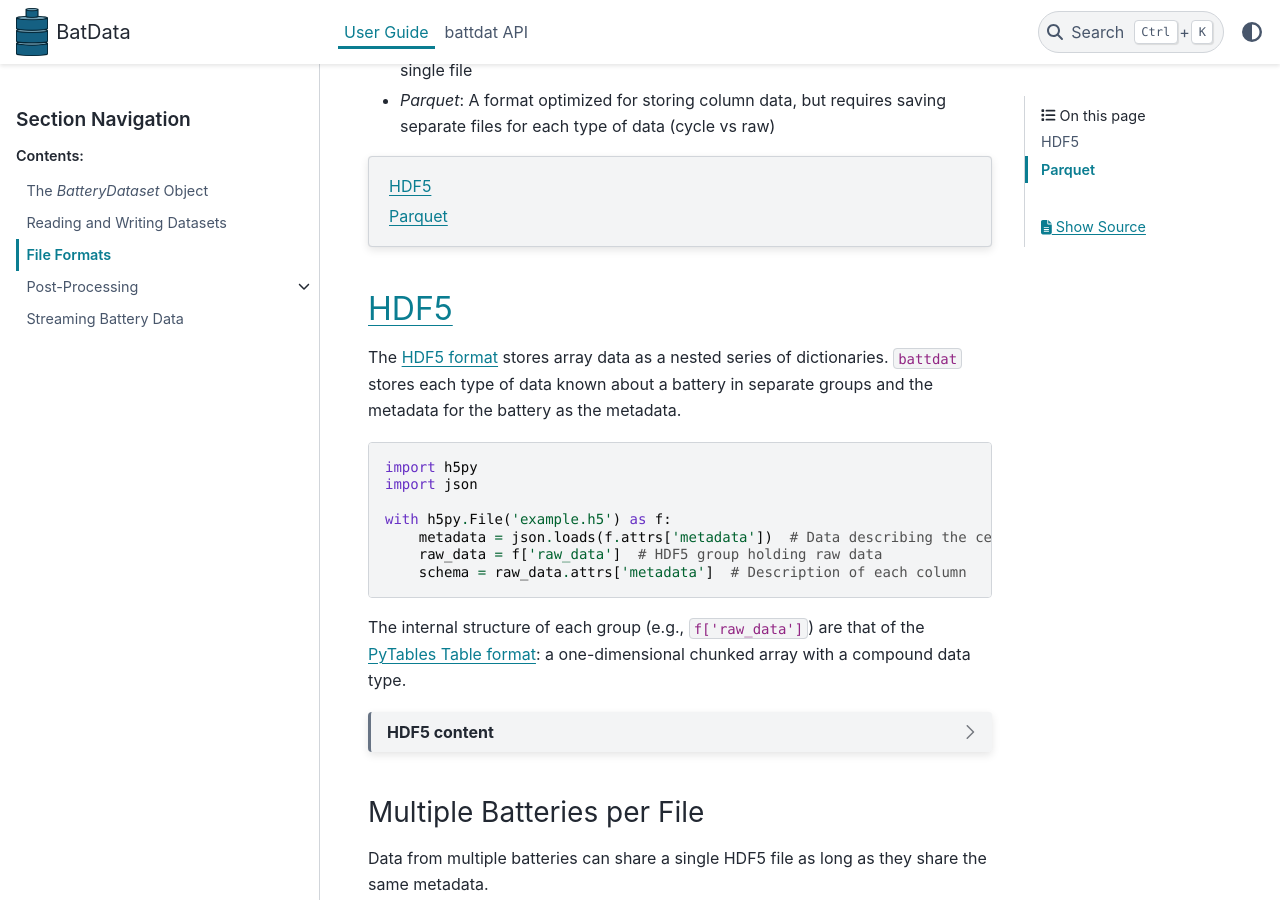
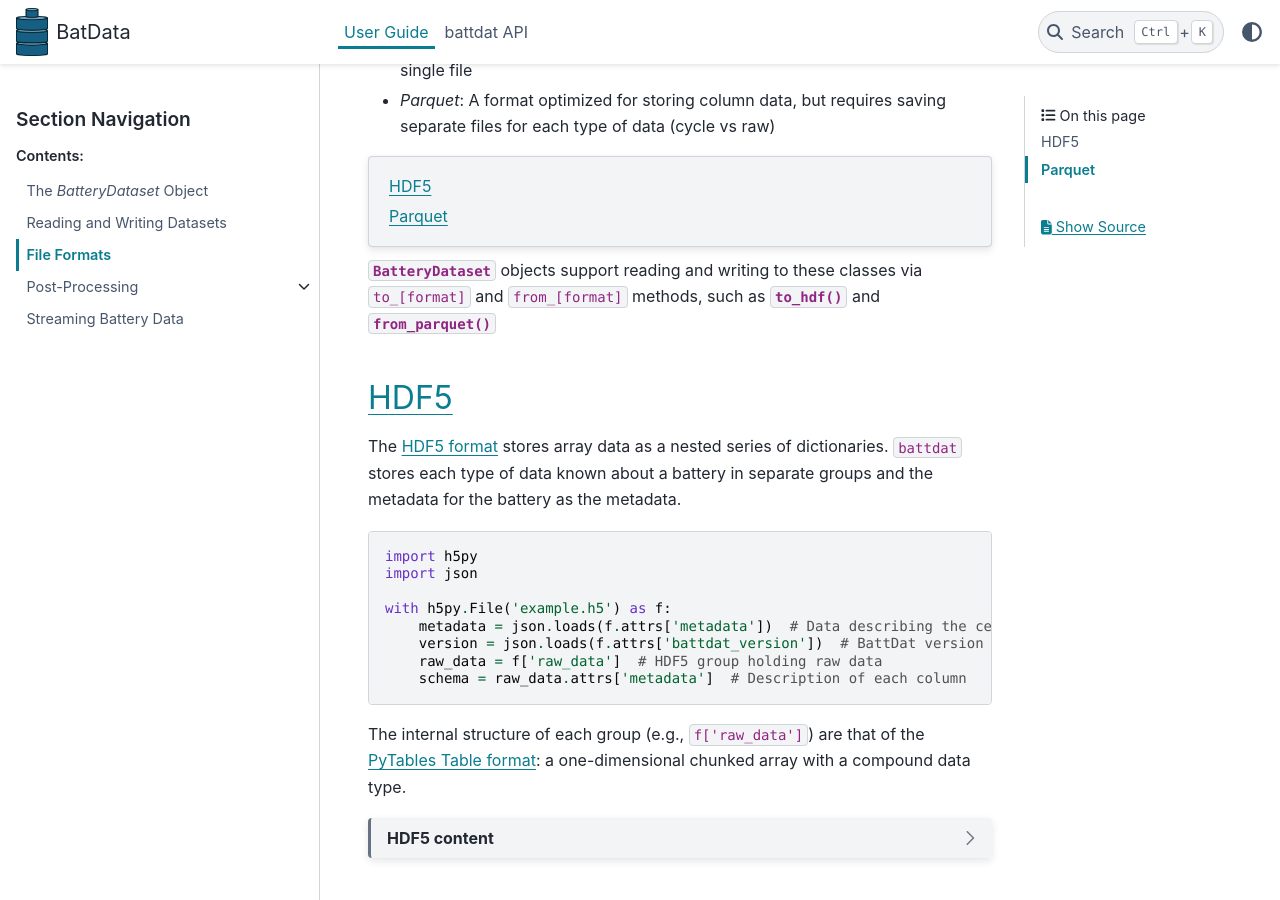
Before and after one commit to ROVI-org/battery-data-toolkit, a Sphinx documentation site: the page built from docs/user-guide/formats.rst, in a window 1280 px wide and 900 px high, scrolled down 224 px. Built offline with Sphinx 7.4.7 and the PyData theme 0.15.4, drawn with Linux system fonts in a browser that asks for light colours; pages that are not in the unit, such as notebooks, are missing from menus.

Commit message:
Point to the to/from methods

```diff
--- a/docs/user-guide/formats.rst
+++ b/docs/user-guide/formats.rst
@@ -9,6 +9,9 @@ The battery data toolkit stores data and metadata in two formats:
 .. contents::
   :local:
   :depth: 1
+
+:class:`~battdat.data.BatteryDataset` objects support reading and writing to these classes via ``to_[format]`` and ``from_[format]``
+methods, such as :meth:`~battdat.data.BatteryDataset.to_hdf` and :meth:`~battdat.data.BatteryDataset.from_parquet`
 
 .. _hdf5:
 
@@ -26,6 +29,7 @@ and the metadata for the battery as the metadata.
 
     with h5py.File('example.h5') as f:
         metadata = json.loads(f.attrs['metadata'])  # Data describing the cell and how it was tested
+        version = json.loads(f.attrs['battdat_version'])  # BattDat version used to save dataset
         raw_data = f['raw_data']  # HDF5 group holding raw data
         schema = raw_data.attrs['metadata']  # Description of each column
 
```
